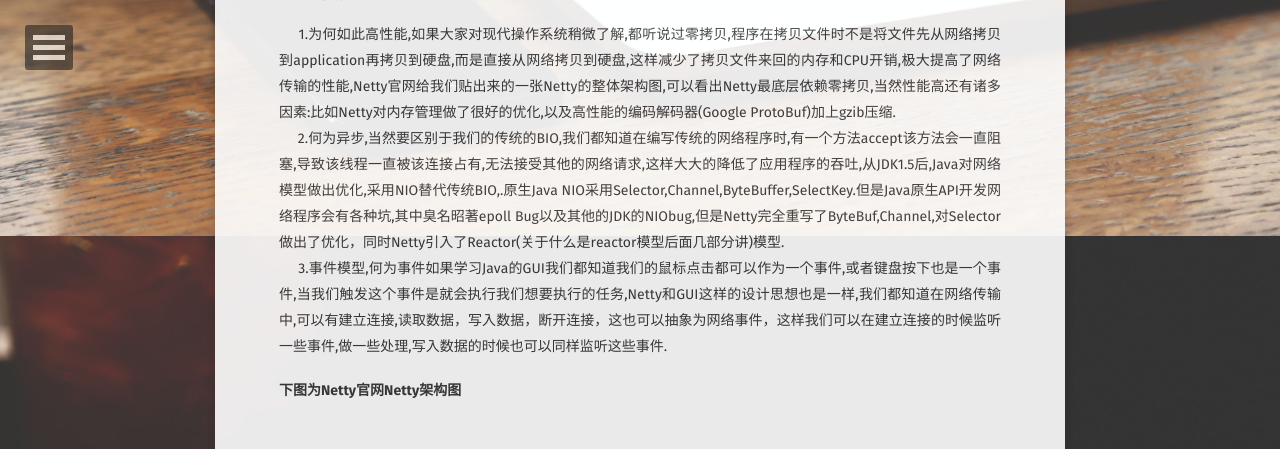
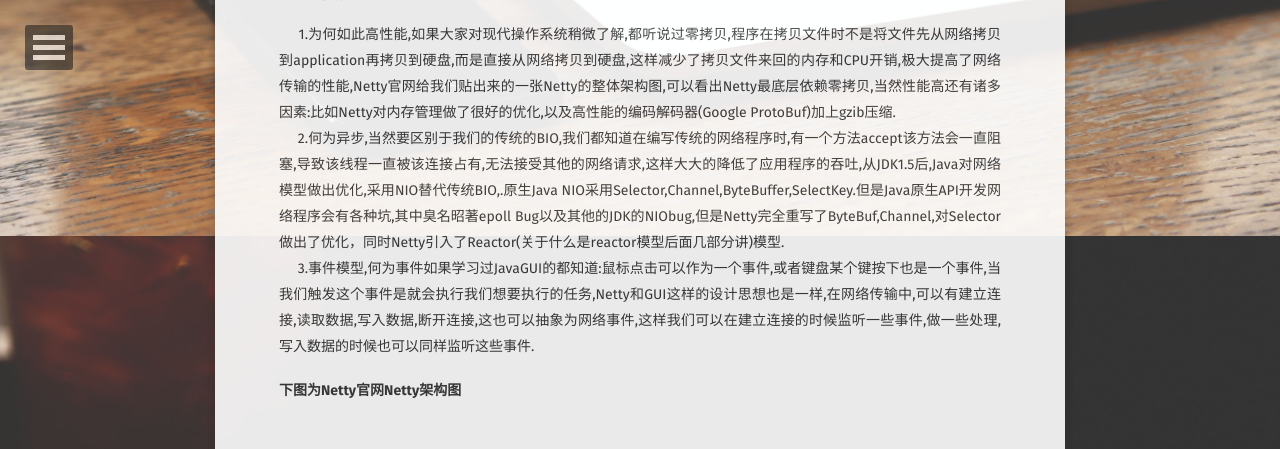
Before and after one commit to 20100507/20100507.github.io, a Jekyll site: the page built from _posts/2017-10-05-netty-1.md, in a window 1280 px wide and 900 px high, scrolled down 664 px, cut to the strip 0-449 px from the top of the window. Built offline with Jekyll 4.4.1, drawn with Linux system fonts in a browser that asks for light colours; some web fonts are replaced; comment, search, counter and statistics services are not loaded.

Commit message:
Update 2017-10-05-netty-1.md

```diff
--- a/_posts/2017-10-05-netty-1.md
+++ b/_posts/2017-10-05-netty-1.md
@@ -18,7 +18,7 @@
 
 &nbsp;&nbsp;&nbsp;&nbsp;&nbsp;1.为何如此高性能,如果大家对现代操作系统稍微了解,都听说过零拷贝,程序在拷贝文件时不是将文件先从网络拷贝到application再拷贝到硬盘,而是直接从网络拷贝到硬盘,这样减少了拷贝文件来回的内存和CPU开销,极大提高了网络传输的性能,Netty官网给我们贴出来的一张Netty的整体架构图,可以看出Netty最底层依赖零拷贝,当然性能高还有诸多因素:比如Netty对内存管理做了很好的优化,以及高性能的编码解码器(Google ProtoBuf)加上gzib压缩.<br/>
 &nbsp;&nbsp;&nbsp;&nbsp;&nbsp;2.何为异步,当然要区别于我们的传统的BIO,我们都知道在编写传统的网络程序时,有一个方法accept该方法会一直阻塞,导致该线程一直被该连接占有,无法接受其他的网络请求,这样大大的降低了应用程序的吞吐,从JDK1.5后,Java对网络模型做出优化,采用NIO替代传统BIO,.原生Java NIO采用Selector,Channel,ByteBuffer,SelectKey.但是Java原生API开发网络程序会有各种坑,其中臭名昭著epoll Bug以及其他的JDK的NIObug,但是Netty完全重写了ByteBuf,Channel,对Selector做出了优化，同时Netty引入了Reactor(关于什么是reactor模型后面几部分讲)模型.<br/>
-&nbsp;&nbsp;&nbsp;&nbsp;&nbsp;3.事件模型,何为事件如果学习Java的GUI我们都知道我们的鼠标点击都可以作为一个事件,或者键盘按下也是一个事件,当我们触发这个事件是就会执行我们想要执行的任务,Netty和GUI这样的设计思想也是一样,我们都知道在网络传输中,可以有建立连接,读取数据，写入数据，断开连接，这也可以抽象为网络事件，这样我们可以在建立连接的时候监听一些事件,做一些处理,写入数据的时候也可以同样监听这些事件.
+&nbsp;&nbsp;&nbsp;&nbsp;&nbsp;3.事件模型,何为事件如果学习过JavaGUI的都知道:鼠标点击可以作为一个事件,或者键盘某个键按下也是一个事件,当我们触发这个事件是就会执行我们想要执行的任务,Netty和GUI这样的设计思想也是一样,在网络传输中,可以有建立连接,读取数据,写入数据,断开连接,这也可以抽象为网络事件,这样我们可以在建立连接的时候监听一些事件,做一些处理,写入数据的时候也可以同样监听这些事件.
 
 #### 下图为Netty官网Netty架构图
 <br/>
```
